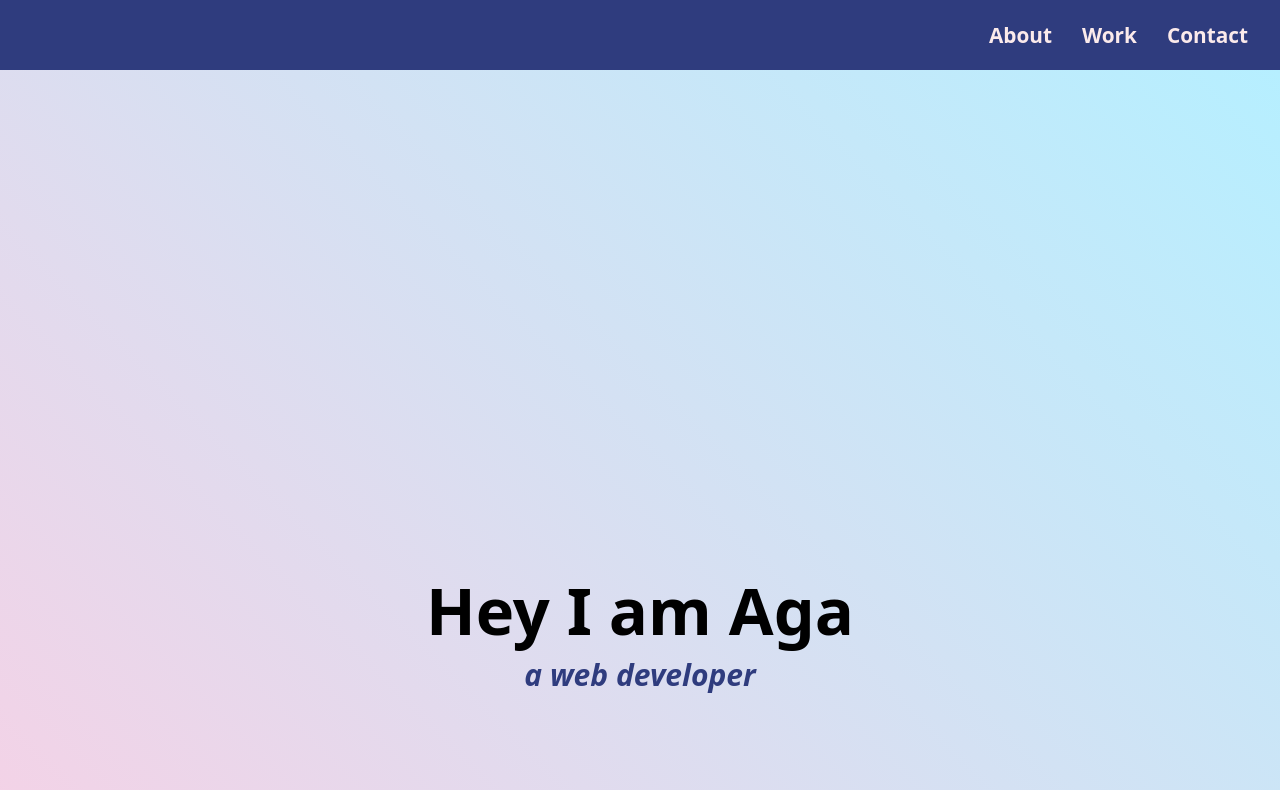
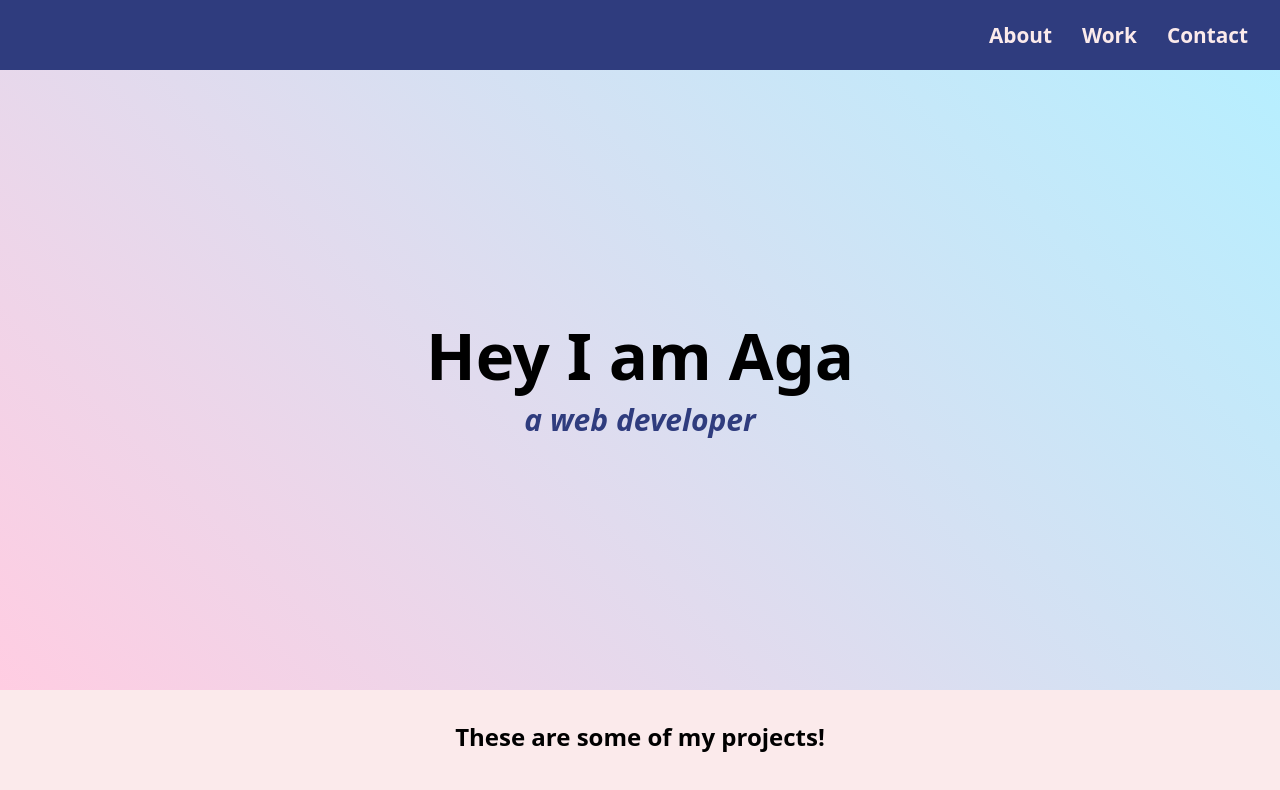
Before and after one commit to asobien810/Portfolio-Page, a plain HTML site: page index.html in a window 1280 px wide. Shown: the top 790 px of the page. Drawn offline with Linux system fonts and the light colour scheme.

Commit message:
Update styles.css

```diff
--- a/styles.css
+++ b/styles.css
@@ -52,7 +52,7 @@ ul{
 
 .about{
     width:100%;
-    height:70rem;
+    height:630px;
     background:linear-gradient(
         45deg,
         rgb(255, 205, 226),
@@ -63,7 +63,7 @@ ul{
     vertical-align: middle;
     display: flex;
     flex-direction: column;
-    margin-top:70px;
+    margin-top:60px;
 }
 
 #me{
```
